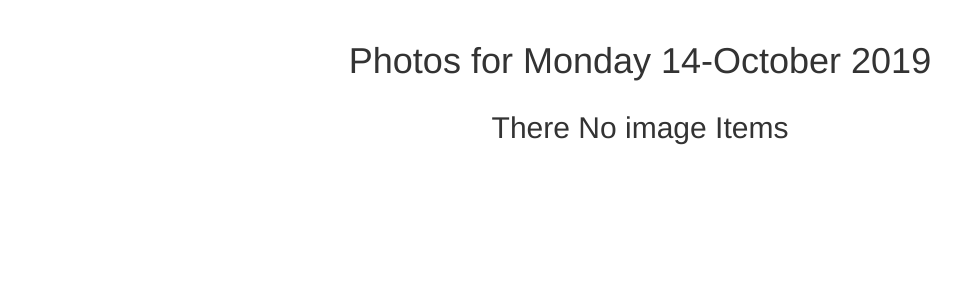
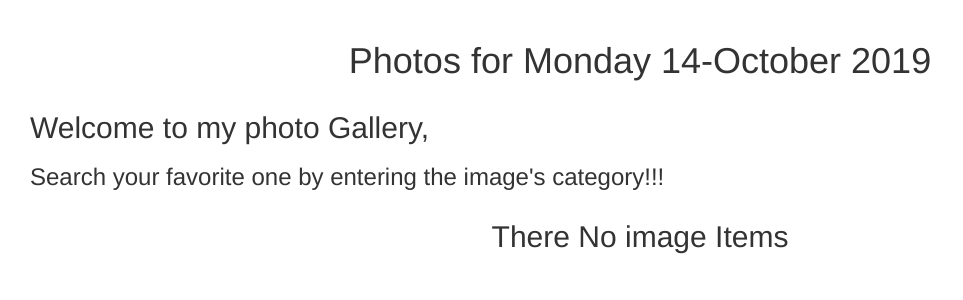
Before and after one commit to honorine1/gallery, a Django app: a page that uses photos/templates/all_photos/today_photo.html in a window 1280 px wide. Shown: the part 52-352 px from the top of the page, without its empty margins (0-963 px from the left). Run offline with Django 3.2, Linux system fonts and the light colour scheme; data that the repository does not hold is empty; some libraries are stand-ins or nearby versions.

Commit message:
piper clip is added to today_photos.html styles added

```diff
--- a/photos/templates/all_photos/today_photo.html
+++ b/photos/templates/all_photos/today_photo.html
@@ -2,22 +2,36 @@
 
 {% block content %}
 {{block.super}}
+<script>
+  function copyImageLink() {
+    console.log("copied");
+
+    var copyText = document.getElementById(myInput);
+    copyText.select();
+    document.execCommand("copy");
+    alert("imageLink copied to clipboard: " + copyText.value);
+  }
+  </script>
+
+
+
 
 
 
 <div class="container-fluid">
-
+<div class="text1">
+<h2 >Welcome to my photo Gallery,</h2>
+<h3>Search your favorite one by entering the image's category!!!</h3>
+</div>
   <!-- Looping through news   -->
-  <div class="row">
+  <div class="row" id="rower1">
   {% for image_item in photos %}
-
-
-    <!-- displaying photos -->
-
-
-    <div class="col-xs-4 col-sm-4 col-md-4 col-lg-4">
+<div id="photo1" class="col-xs-4 col-sm-4 col-md-4 col-lg-4">
         <a  href="{% url 'image' image_item.id %}"><img src="{{image_item.image.url}}" class="img-responsive" alt="Image"></a><br>
-    </div>
+        <input type="text" value="http://127.0.0.1:8000{{image_item.image.url}}" id="myInput">
+        <br>
+        <button class="rounded btn-primary" onclick=copyImageLink()>📋Copy Image Link</button>
+</div>
 
   {% empty %}
   <div class="row">
```
